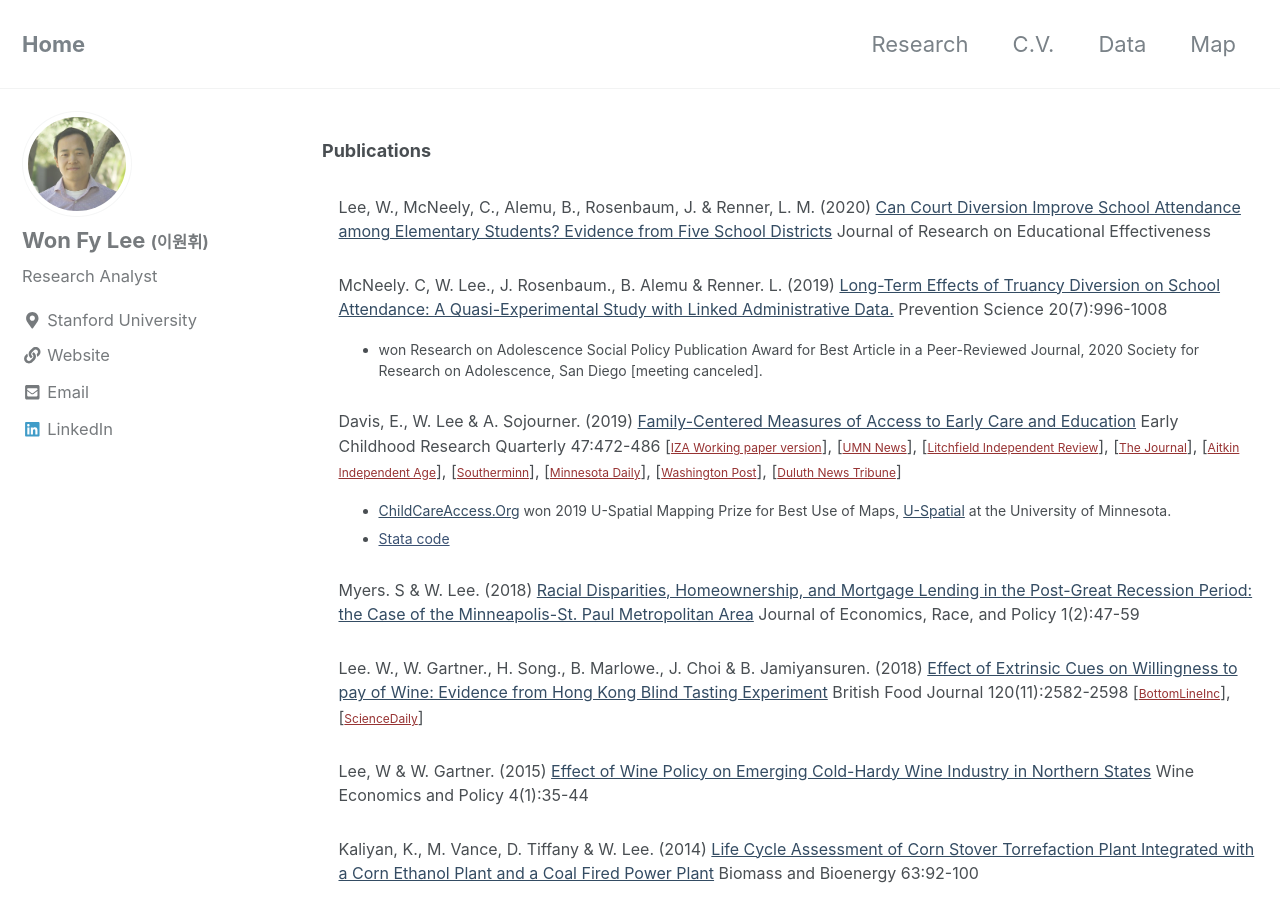
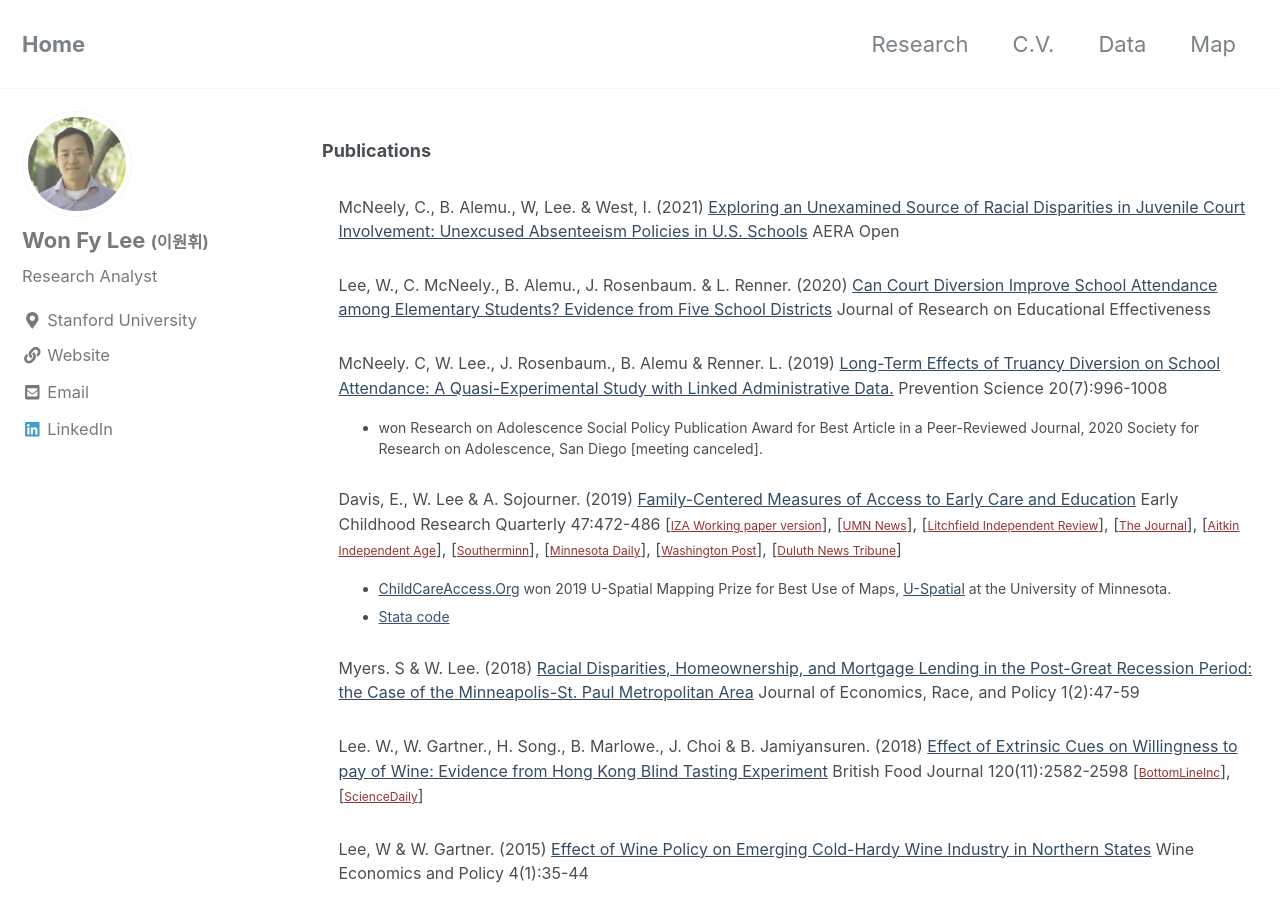
Before and after one commit to leex5089/leex5089.github.io, a Jekyll site: the page built from _pages/Research.md, in a window 1280 px wide and 900 px high. Built offline with Jekyll 4.4.1, drawn with Linux system fonts in a browser that asks for light colours; nearby versions of some CDN libraries.

Commit message:
new files

```diff
--- a/_pages/Research.md
+++ b/_pages/Research.md
@@ -11,8 +11,11 @@ header:
 <dl>
 	<dt><b><font size="4">Publications</font></b></dt>
         <p>
-  <dd><font size="3">Lee, W., McNeely, C., Alemu, B., Rosenbaum, J. & Renner, L. M. (2020) <a href="https://www.tandfonline.com/doi/full/10.1080/19345747.2020.1760976" target="_blank" style="color:#344c63">Can Court Diversion Improve School Attendance among Elementary Students? Evidence from Five School Districts</a> Journal of Research on Educational Effectiveness </font></dd>
+  <dd><font size="3">McNeely, C., B. Alemu., W, Lee. & West, I. (2021) <a href="https://journals.sagepub.com/doi/full/10.1177/23328584211003132" target="_blank" style="color:#344c63">Exploring an Unexamined Source of Racial Disparities in Juvenile Court Involvement: Unexcused Absenteeism Policies in U.S. Schools</a>
+AERA Open </font></dd>
 
+        <p>
+  <dd><font size="3">Lee, W., C. McNeely., B. Alemu., J. Rosenbaum. & L. Renner. (2020) <a href="https://www.tandfonline.com/doi/full/10.1080/19345747.2020.1760976" target="_blank" style="color:#344c63">Can Court Diversion Improve School Attendance among Elementary Students? Evidence from Five School Districts</a> Journal of Research on Educational Effectiveness </font></dd>
 
   <p>
   <dd><font size="3">McNeely. C, W. Lee., J. Rosenbaum., B. Alemu & Renner. L. (2019) <a href="https://link.springer.com/article/10.1007/s11121-019-01027-z" target="_blank" style="color:#344c63">Long-Term Effects of Truancy Diversion on School Attendance: A Quasi-Experimental Study with Linked Administrative Data.</a> Prevention Science 20(7):996-1008 </font>
```
